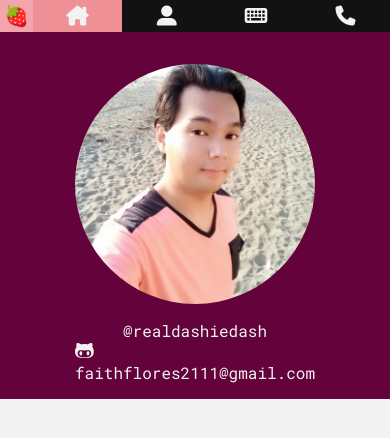
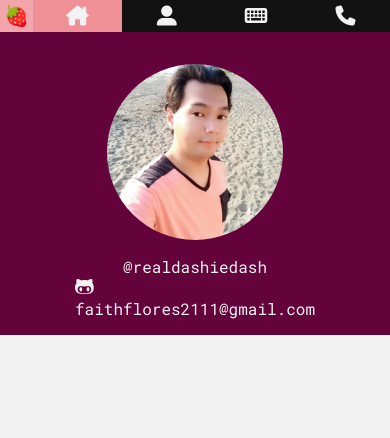
Before and after one commit to dashiedash/personal-portfolio, a plain HTML site: page index.html in a window 390 px wide. Drawn offline with Linux system fonts and the light colour scheme.

Commit message:
Shrink profile pic on phones.

```diff
--- a/resources/styles/responsive_styles.css
+++ b/resources/styles/responsive_styles.css
@@ -18,4 +18,10 @@
       display: block;
    }
    /* Header - End */
+
+   /* Main - Start */
+   .banner img {
+      max-height: 11rem;
+   }
+   /* Main - End */
 }
```
